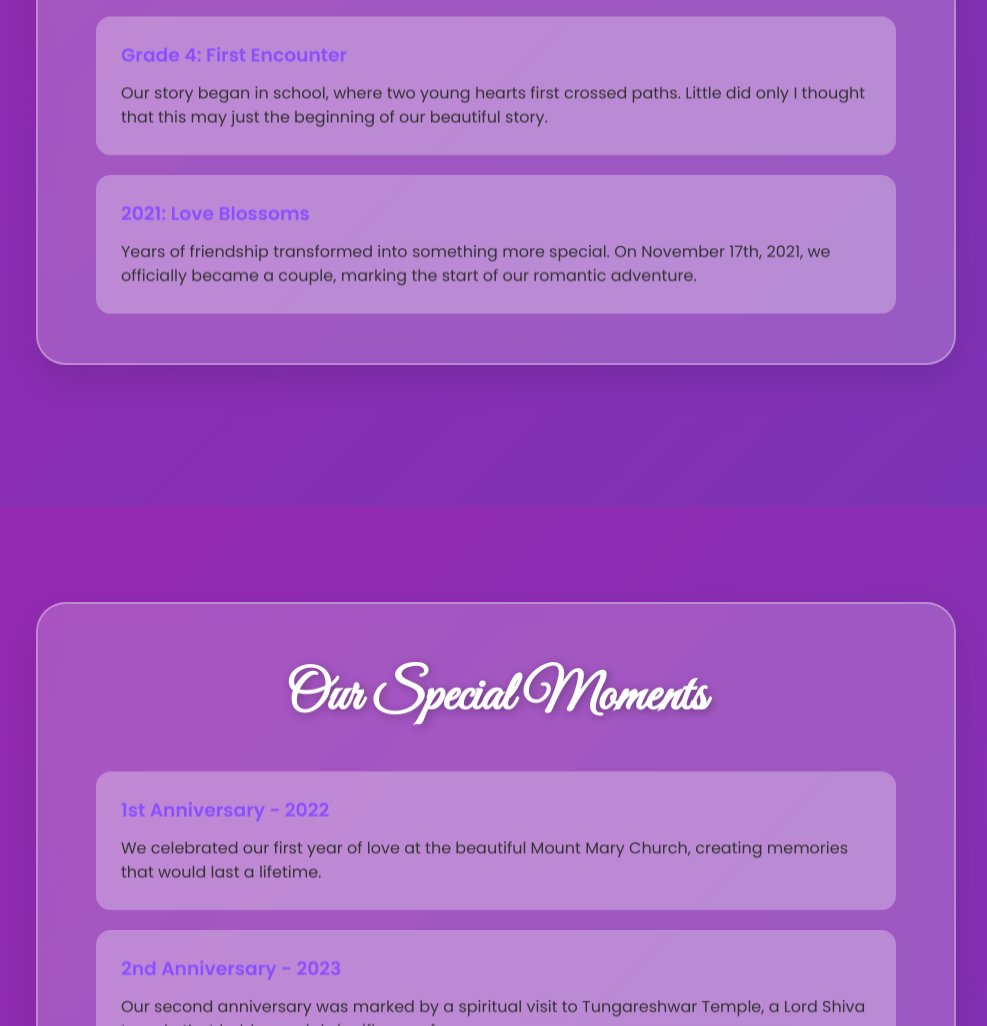
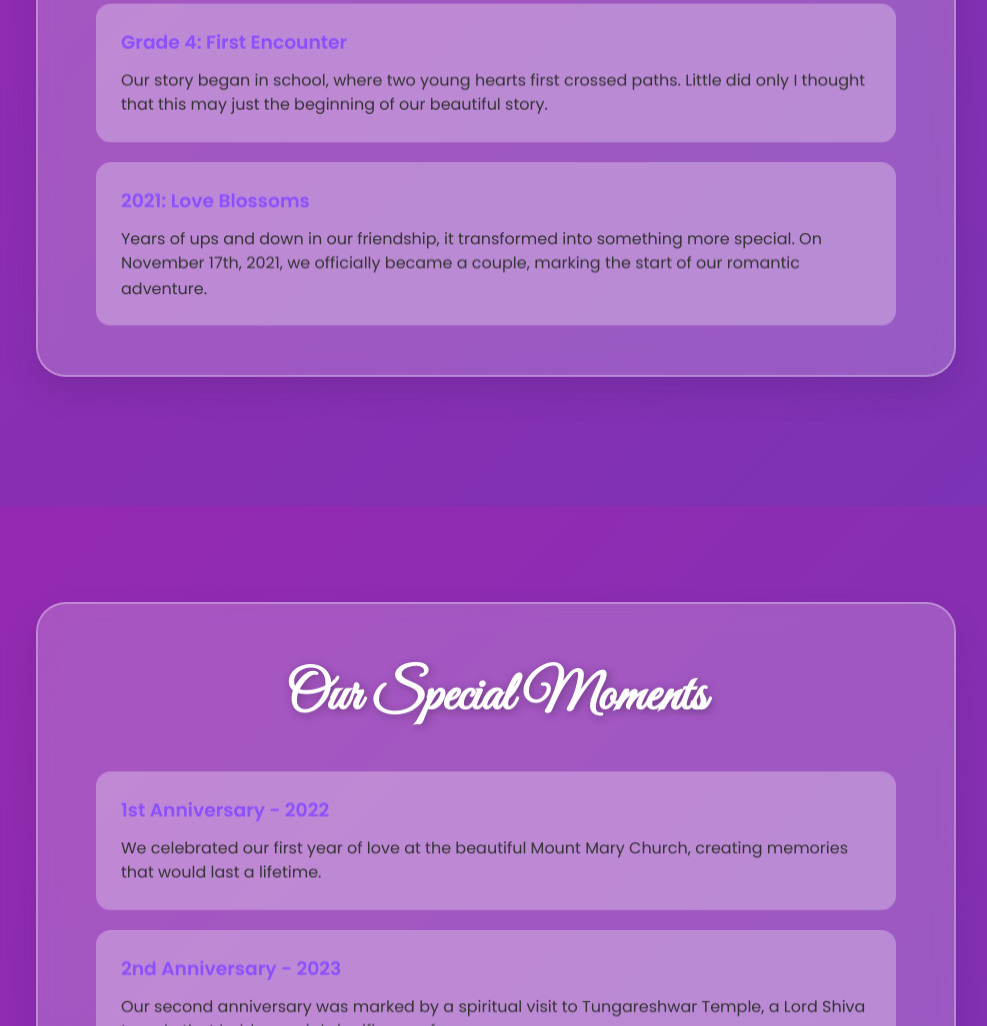
Before and after one commit to shivisha25/heyamisha, a plain HTML site: page index.html in a window 1280 px wide. Shown: the part 1094-2120 px from the top of the page, without its empty margins (144-1131 px from the left). Drawn offline with nearby package versions, Linux system fonts and the light colour scheme.

Commit message:
Update index.html

```diff
--- a/index.html
+++ b/index.html
@@ -40,7 +40,7 @@
                     </div>
                     <div class="timeline-item animate__animated animate__slideInRight">
                         <h3>2021: Love Blossoms</h3>
-                        <p>Years of friendship transformed into something more special. On November 17th, 2021, we officially became a couple, marking the start of our romantic adventure.</p>
+                        <p>Years of ups and down in our friendship, it transformed into something more special. On November 17th, 2021, we officially became a couple, marking the start of our romantic adventure.</p>
                     </div>
                 </div>
             </div>
```
